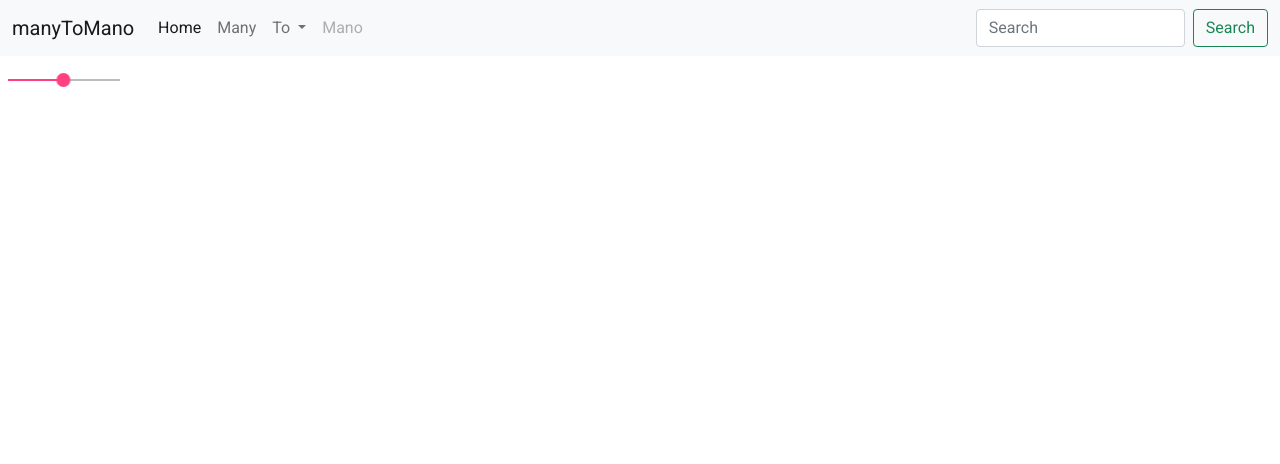
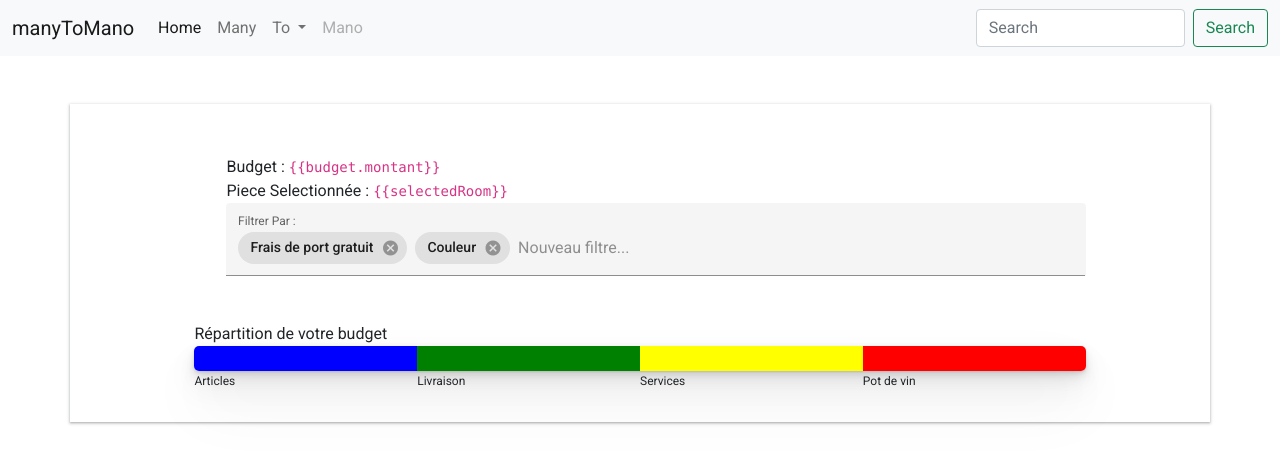
Before and after one commit to BeerusHakaishin/ManyToMano-FRONT, an Angular app: page / in a window 1280 px wide. Shown: the top 464 px of the page. Built offline with nearby package versions, Linux system fonts and the light colour scheme.

Commit message:
simple layout start

```diff
--- a/src/app/app.component.html
+++ b/src/app/app.component.html
@@ -36,4 +36,5 @@
 </nav>
 
 <!-- And add here for test how works angular material components -->
-<mat-slider min="1" max="100" step="1" value="50"></mat-slider>
+<!-- <mat-slider min="1" max="100" step="1" value="50"></mat-slider> -->
+<div class="mt-5"><app-dashboard></app-dashboard></div>
--- /dev/null
+++ b/src/app/dashboard/dashboard.component.html
@@ -0,0 +1,44 @@
+<div class="container">
+<div class="barContainer" ng-controller="AppCtrl">
+    <div class="pb-4">
+        <ul>
+            <li>Budget : <code ng-non-bindable>{{"{{budget.montant}}"}}</code></li>
+            <li>Piece Selectionnée : <code ng-non-bindable>{{"{{selectedRoom}}"}}</code></li>
+            <li class="text-right">
+                <mat-form-field class="example-chip-list" appearance="fill">
+                    <mat-label>Filtrer Par :</mat-label>
+                    <mat-chip-list #chipList aria-label="Fruit selection">
+                      <mat-chip *ngFor="let fruit of fruits" (removed)="remove(fruit)">
+                        {{fruit.name}}
+                        <button matChipRemove>
+                          <mat-icon>cancel</mat-icon>
+                        </button>
+                      </mat-chip>
+                      <input placeholder="Nouveau filtre..."
+                             [matChipInputFor]="chipList"
+                             [matChipInputSeparatorKeyCodes]="separatorKeysCodes"
+                             [matChipInputAddOnBlur]="addOnBlur"
+                             (matChipInputTokenEnd)="add($event)">
+                    </mat-chip-list>
+                  </mat-form-field>
+            </li>
+        </ul>
+    </div>
+    <div><p>Répartition de votre budget</p></div>
+    <div class="slider">
+      <!-- <div><p>Répartition de votre budget</p></div>   -->
+    </div>
+    <div class="bar">
+      <div class="blue"></div>
+      <div class="green"></div>
+      <div class="yellow"></div>
+      <div class="red"></div>
+    </div>
+    <div class="value">
+      <div><p>Articles</p></div>
+      <div><p>Livraison</p></div>
+      <div><p>Services</p></div>
+      <div><p>Pot de vin</p></div>
+    </div>
+  </div>
+</div>
--- /dev/null
+++ b/src/app/dashboard/dashboard.component.scss
@@ -0,0 +1,77 @@
+*{
+    margin: 0;
+    -webkit-margin-before: 0px;
+    -webkit-margin-after: 0px;
+  }
+
+  .container{
+      border: 1px solid rgba(255, 255, 255, 0);
+      display: block;
+      margin-left: auto;
+      margin-right: auto ;
+      box-shadow: rgba(60, 64, 67, 0.3) 0px 1px 2px 0px, rgba(60, 64, 67, 0.15) 0px 1px 3px 1px;
+  }
+
+  .barContainer{
+    // position: relative;
+    width: 80%;
+    margin: 50px auto;
+    .bar{
+      height: 25px;
+      border-radius: 5px;
+      overflow: hidden;
+      box-shadow: rgba(0, 0, 0, 0.07) 0px 1px 2px, rgba(0, 0, 0, 0.07) 0px 2px 4px, rgba(0, 0, 0, 0.07) 0px 4px 8px, rgba(0, 0, 0, 0.07) 0px 8px 16px, rgba(0, 0, 0, 0.07) 0px 16px 32px, rgba(0, 0, 0, 0.07) 0px 32px 64px;;
+      div{
+        width: 25%;
+        height: 100%;
+        float:left;
+      }
+      .blue{
+        background-color: blue;
+      }
+      .green{
+        background-color: green;
+      }
+      .yellow{
+        background-color: yellow;
+      }
+      .red{
+        background-color: red;
+      }
+    }
+    .value{
+      div{
+        width: 25%;
+        height: 100%;
+        float:left;
+        font-size: 12px;
+        line-height: 20px;
+      }
+    }
+    .slider{
+      div{
+        // width: 45%;
+        height: 100%;
+        font-size: 12px;
+        line-height: 20px;
+        position: absolute;
+        // background: rgba(#000, 0.5);
+        p{
+          position: absolute;
+          right: 0;
+          top: -20px
+        }
+      }
+    }
+    li{
+        list-style-type: none;
+    }
+    .text-right{
+        text-align : right;
+        line-height: 0;
+    }
+  }
+
+  .example-chip-list {
+    width: 100%;
+  }
--- /dev/null
+++ b/src/app/dashboard/dashboard.component.ts
@@ -0,0 +1,39 @@
+import { Component, OnInit } from '@angular/core';
+import {COMMA, ENTER} from '@angular/cdk/keycodes';
+import {MatChipInputEvent} from '@angular/material/chips';
+
+import { Fruit } from './fruit.model';
+
+@Component({
+  selector: 'app-dashboard',
+  templateUrl: './dashboard.component.html',
+  styleUrls: ['./dashboard.component.scss']
+})
+export class DashboardComponent implements OnInit {
+  addOnBlur = true;
+  readonly separatorKeysCodes = [ENTER, COMMA] as const;
+  fruits: Fruit[] = [{name: 'Frais de port gratuit'}, {name: 'Couleur'}];
+
+  add(event: MatChipInputEvent): void {
+    const value = (event.value || '').trim();
+
+    // Add our fruit
+    if (value) {
+      this.fruits.push({name: value});
+    }
+
+    // Clear the input value
+    event.chipInput!.clear();
+  }
+
+  remove(fruit: Fruit): void {
+    const index = this.fruits.indexOf(fruit);
+
+    if (index >= 0) {
+      this.fruits.splice(index, 1);
+    }
+  }
+  ngOnInit(): void {
+  }
+
+}
--- /dev/null
+++ b/src/app/dashboard/fruit.model.ts
@@ -0,0 +1,3 @@
+export class Fruit {
+    name!: string;
+}
```
Also changed, not shown: src/app/app.module.ts (+11 -1 lines), 1 other file (tests, documents, lock files or other folders).
